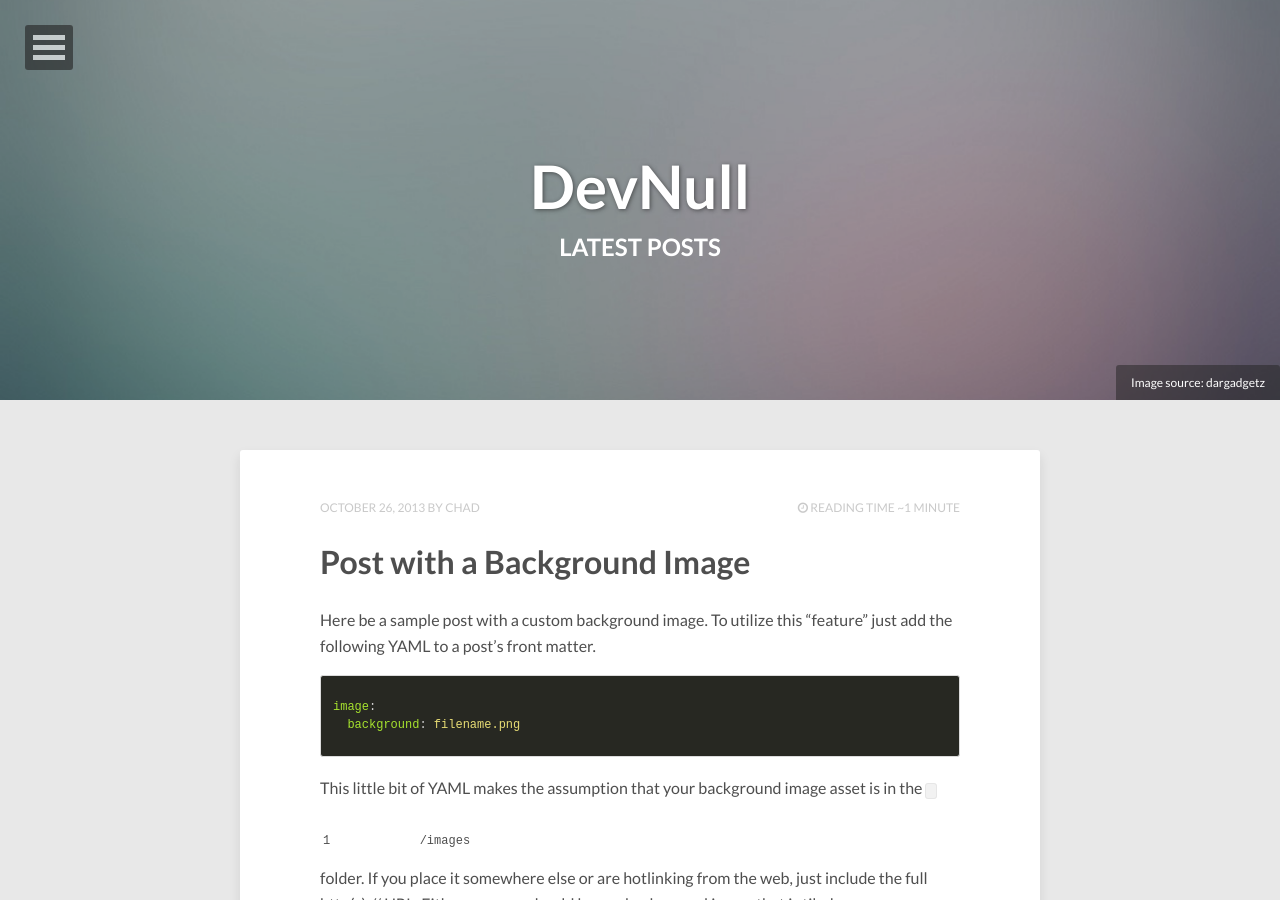
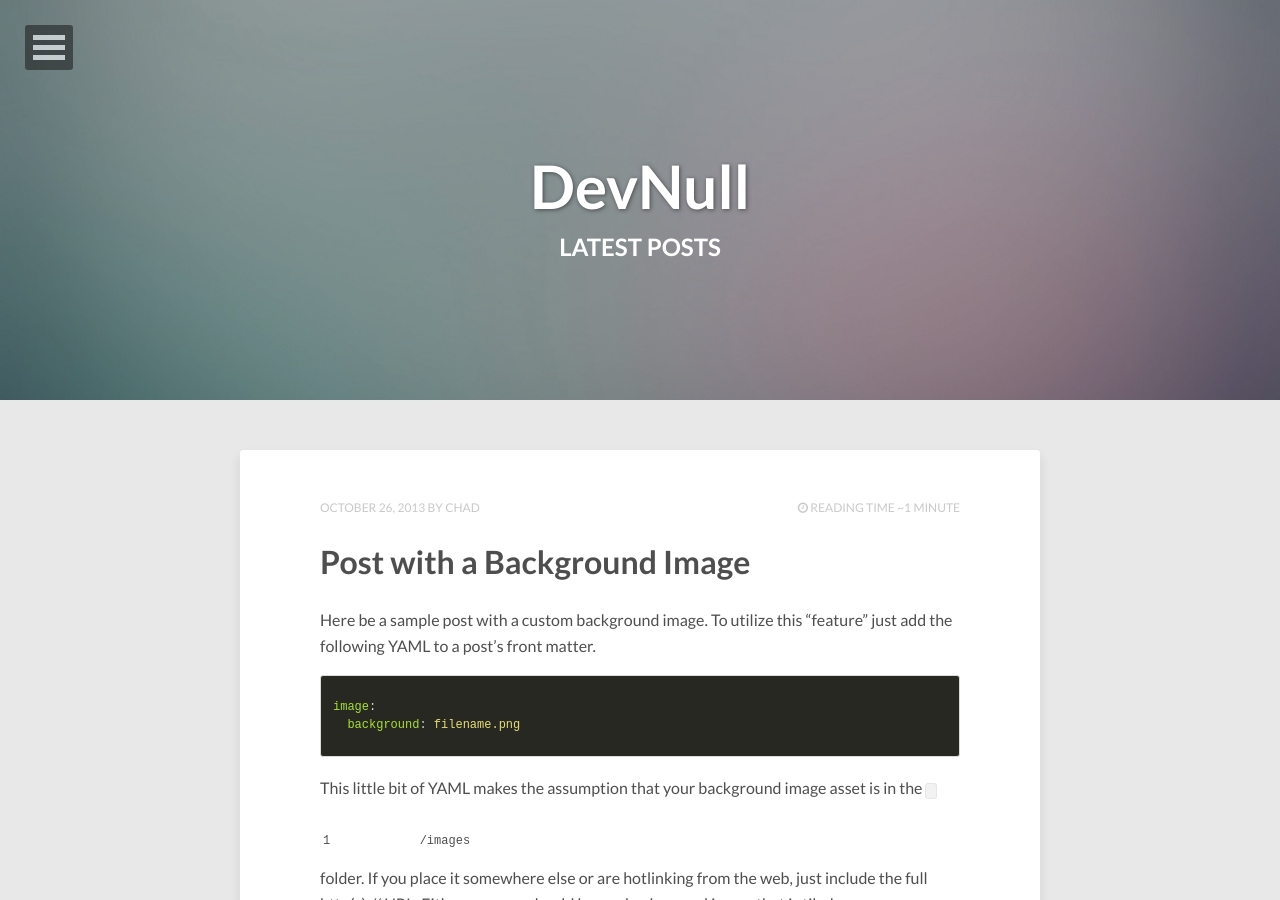
Before and after one commit to cpcc-mcc/cpcc-mcc.github.io, a Jekyll site: the page built from index.html, in a window 1280 px wide and 900 px high. Built offline with Jekyll 4.4.1, drawn with Linux system fonts in a browser that asks for light colours; nearby versions of some CDN libraries; the list of posts is cut into pages by our own code.

Commit message:
remove credit link to prepare for graphic change

```diff
--- a/index.html
+++ b/index.html
@@ -6,8 +6,8 @@
 comments: false
 image:
   feature: abstract-1.jpg
-  credit: dargadgetz
-  creditlink: http://www.dargadgetz.com/ios-7-abstract-wallpaper-pack-for-iphone-5-and-ipod-touch-retina/
+  credit:
+  creditlink:
 ---
 
 {% for post in paginator.posts %}
```
